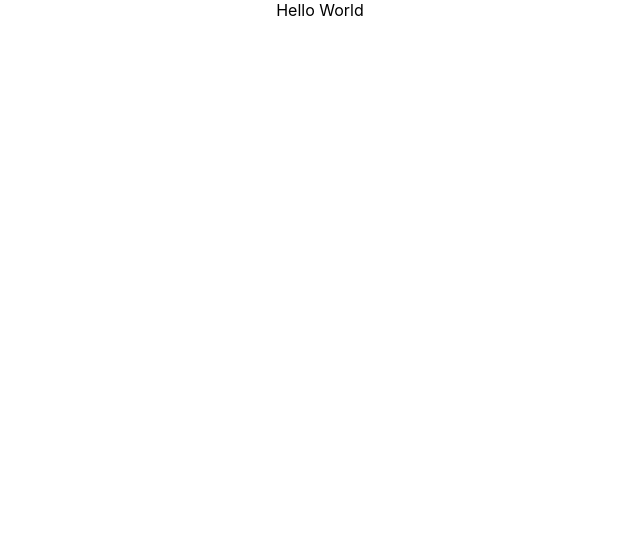
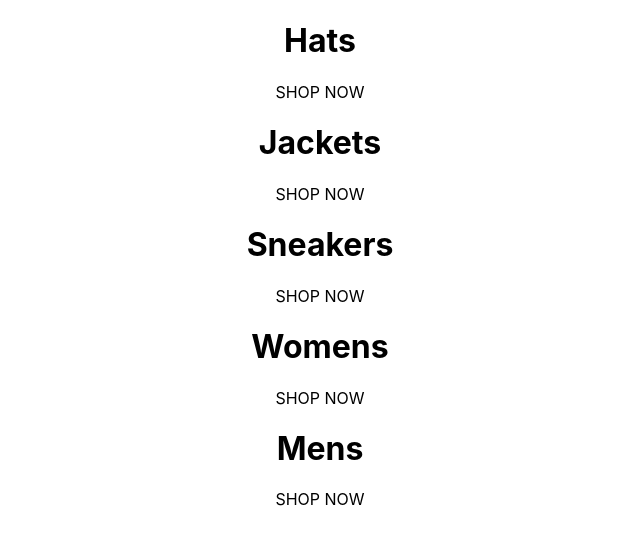
Before and after one commit to vzdrizhni/crown-store, a React (Create React App) app: page / in a window 1280 px wide. Shown: the top 544 px of the page, without its empty margins (320-960 px from the left). Built offline with nearby package versions, Linux system fonts and the light colour scheme.

Commit message:
SASS implementation

```diff
--- a/package.json
+++ b/package.json
@@ -6,6 +6,7 @@
     "@testing-library/jest-dom": "^4.2.4",
     "@testing-library/react": "^9.3.2",
     "@testing-library/user-event": "^7.1.2",
+    "node-sass": "^4.14.1",
     "react": "^16.13.1",
     "react-dom": "^16.13.1",
     "react-scripts": "3.4.2"
--- a/src/App.js
+++ b/src/App.js
@@ -1,10 +1,11 @@
 import React from 'react';
 import './App.css';
+import HomePage from './homePage.component'
 
 function App() {
   return (
     <div className="App">
-      Hello World
+      <HomePage />
     </div>
   );
 }
--- /dev/null
+++ b/src/homePage.component.jsx
@@ -0,0 +1,40 @@
+import React from 'react'
+
+const HomePage = () => (
+    <div className='homepage'>
+        <div className='directory-menu'>
+            <div className='menu-item'>
+                <div className='content'>
+                    <h1 className='title'>Hats</h1>
+                    <span className='subtitle'>SHOP NOW</span>
+                </div>
+            </div>
+            <div className='menu-item'>
+                <div className='content'>
+                    <h1 className='title'>Jackets</h1>
+                    <span className='subtitle'>SHOP NOW</span>
+                </div>
+            </div>
+            <div className='menu-item'>
+                <div className='content'>
+                    <h1 className='title'>Sneakers</h1>
+                    <span className='subtitle'>SHOP NOW</span>
+                </div>
+            </div>
+            <div className='menu-item'>
+                <div className='content'>
+                    <h1 className='title'>Womens</h1>
+                    <span className='subtitle'>SHOP NOW</span>
+                </div>
+            </div>
+            <div className='menu-item'>
+                <div className='content'>
+                    <h1 className='title'>Mens</h1>
+                    <span className='subtitle'>SHOP NOW</span>
+                </div>
+            </div>
+        </div>
+    </div>
+)
+
+export default HomePage
```
Also changed, not shown: 1 other file (tests, documents, lock files or other folders).
